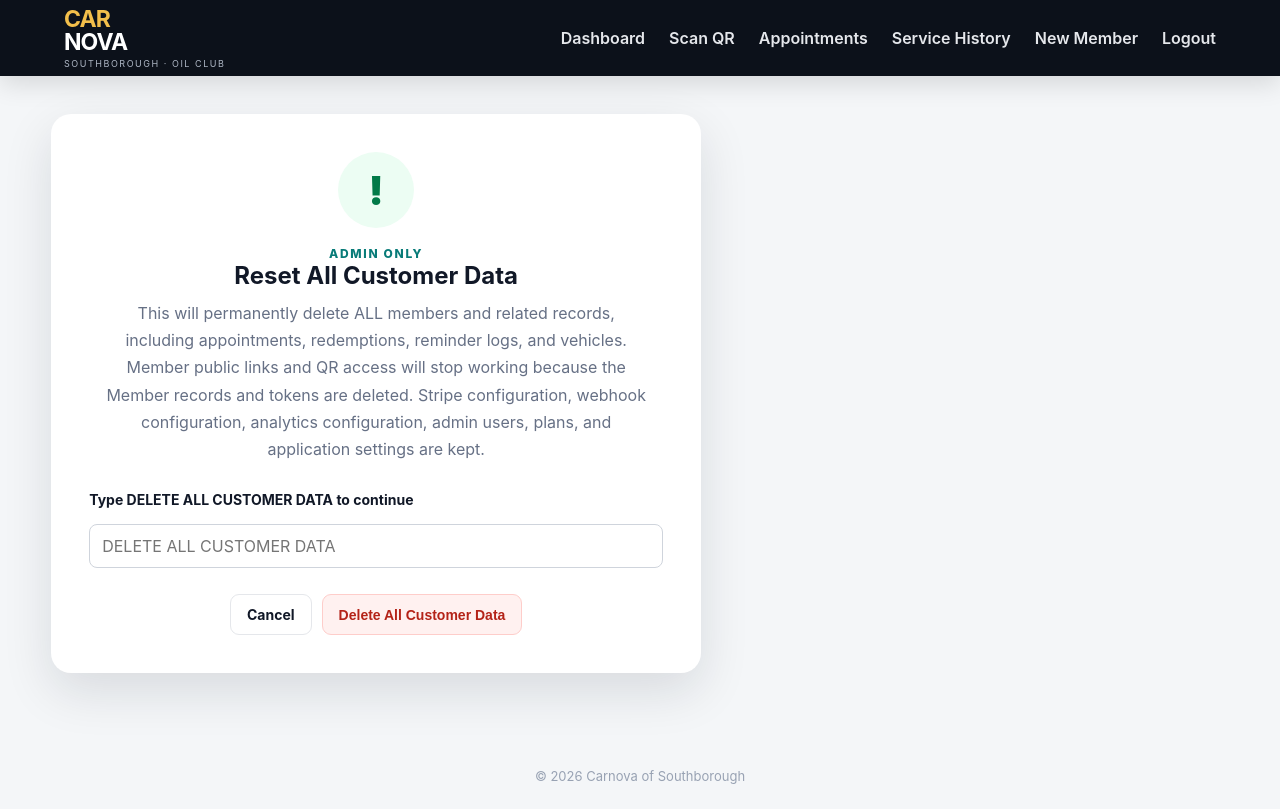
After one commit to douglasilucca/carnova-oil-club, a Flask app: page /admin/reset-test-data in a window 1280 px wide. The commit adds this page. Run offline with Flask 3, Linux system fonts and the light colour scheme; a user stored in the database is signed in; some libraries are stand-ins or nearby versions.

Commit message:
Add admin reset all customer data feature

```diff
--- a/app.py
+++ b/app.py
@@ -222,6 +222,52 @@ def login_required(view):
         return view(*args, **kwargs)
 
     return wrapped
+
+
+@app.route("/admin/reset-test-data", methods=["GET", "POST"])
+@login_required
+def reset_test_data():
+    confirmation_required = "DELETE ALL CUSTOMER DATA"
+
+    if request.method == "POST":
+        confirmation_text = request.form.get("confirmation_text", "")
+        if confirmation_text != confirmation_required:
+            flash(f'Type {confirmation_required} exactly to confirm the reset.', "error")
+            return render_template(
+                "reset_test_data.html",
+                confirmation_required=confirmation_required,
+            )
+
+        try:
+            deleted_counts = {}
+            db.session.rollback()
+            with db.session.begin():
+                deleted_counts["appointments"] = db.session.query(Appointment).delete(synchronize_session=False)
+                deleted_counts["redemptions"] = db.session.query(Redemption).delete(synchronize_session=False)
+                deleted_counts["reminder_logs"] = db.session.query(ReminderLog).delete(synchronize_session=False)
+                deleted_counts["vehicles"] = db.session.query(Vehicle).delete(synchronize_session=False)
+                deleted_counts["members"] = db.session.query(Member).delete(synchronize_session=False)
+        except Exception as error:
+            db.session.rollback()
+            print("Reset test data failed:", error)
+            flash("Could not reset test data right now.", "error")
+            return render_template(
+                "reset_test_data.html",
+                confirmation_required=confirmation_required,
+            )
+
+        flash(
+            "All customer data reset complete: "
+            f'{deleted_counts["appointments"]} appointments, '
+            f'{deleted_counts["redemptions"]} redemptions, '
+            f'{deleted_counts["reminder_logs"]} reminder logs, '
+            f'{deleted_counts["vehicles"]} vehicles, '
+            f'{deleted_counts["members"]} members deleted.',
+            "success",
+        )
+        return redirect(url_for("dashboard"))
+
+    return render_template("reset_test_data.html", confirmation_required=confirmation_required)
 
 
 def next_member_id():
--- a/templates/base.html
+++ b/templates/base.html
@@ -14,6 +14,23 @@
 
     gtag('config', 'G-3MNQCRTED6');
   </script>
+  <!-- Meta Pixel Code -->
+  <script>
+    !function(f,b,e,v,n,t,s)
+    {if(f.fbq)return;n=f.fbq=function(){n.callMethod?
+    n.callMethod.apply(n,arguments):n.queue.push(arguments)};
+    if(!f._fbq)f._fbq=n;n.push=n;n.loaded=!0;n.version='2.0';
+    n.queue=[];t=b.createElement(e);t.async=!0;
+    t.src=v;s=b.getElementsByTagName(e)[0];
+    s.parentNode.insertBefore(t,s)}(window, document,'script',
+    'https://connect.facebook.net/en_US/fbevents.js');
+    fbq('init', '1488042698593043');
+    fbq('track', 'PageView');
+  </script>
+  <noscript><img height="1" width="1" style="display:none"
+    src="https://www.facebook.com/tr?id=1488042698593043&ev=PageView&noscript=1"
+  /></noscript>
+  <!-- End Meta Pixel Code -->
 </head>
 <body>
   {% if session.get('admin_id') %}
--- a/templates/dashboard.html
+++ b/templates/dashboard.html
@@ -9,6 +9,7 @@
     <form method="post" action="{{ url_for('run_reminders_now') }}" style="display:inline-block;">
       <button class="button ghost" type="submit">Run Reminders Now</button>
     </form>
+    <a class="button danger" href="{{ url_for('reset_test_data') }}">Reset All Customer Data</a>
     <a class="button primary" href="{{ url_for('new_member') }}">+ New Member</a>
   </div>
 </div>
--- /dev/null
+++ b/templates/reset_test_data.html
@@ -0,0 +1,33 @@
+{% extends "base.html" %}
+{% block title %}Reset All Customer Data | Carnova Oil Club{% endblock %}
+{% block content %}
+<div class="confirmation-wrap">
+  <article class="confirmation-card">
+    <div class="confirmation-check">!</div>
+    <p class="eyebrow">ADMIN ONLY</p>
+    <h1 style="margin:0 0 10px;">Reset All Customer Data</h1>
+    <p class="muted" style="line-height:1.7;max-width:54ch;margin:0 auto;">
+      This will permanently delete ALL members and related records, including appointments, redemptions, reminder logs, and vehicles.
+      Member public links and QR access will stop working because the Member records and tokens are deleted.
+      Stripe configuration, webhook configuration, analytics configuration, admin users, plans, and application settings are kept.
+    </p>
+
+    <form method="post" class="stack" style="margin-top:28px;text-align:left;">
+      <label for="confirmation_text">Type DELETE ALL CUSTOMER DATA to continue</label>
+      <input
+        id="confirmation_text"
+        name="confirmation_text"
+        type="text"
+        autocomplete="off"
+        spellcheck="false"
+        placeholder="DELETE ALL CUSTOMER DATA"
+        required
+      >
+      <div class="actions centered" style="margin-top:10px;">
+        <a class="button secondary" href="{{ url_for('dashboard') }}">Cancel</a>
+        <button class="button danger" type="submit">Delete All Customer Data</button>
+      </div>
+    </form>
+  </article>
+</div>
+{% endblock %}
```
Also changed, not shown: tests/test_monthly_membership.py (+96 -1 lines), instance/oilclub.db.
